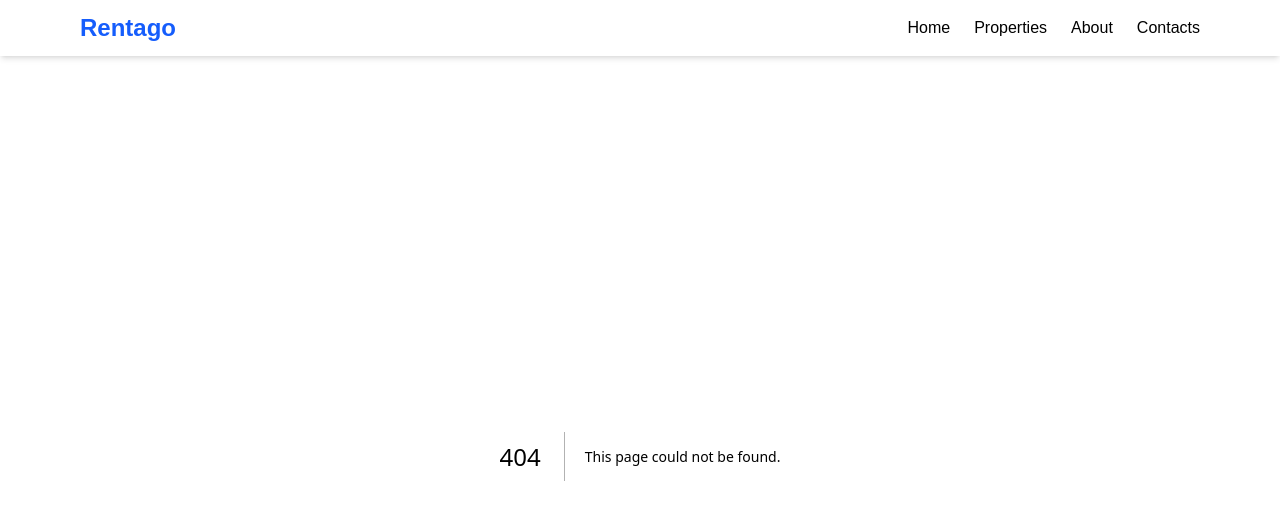
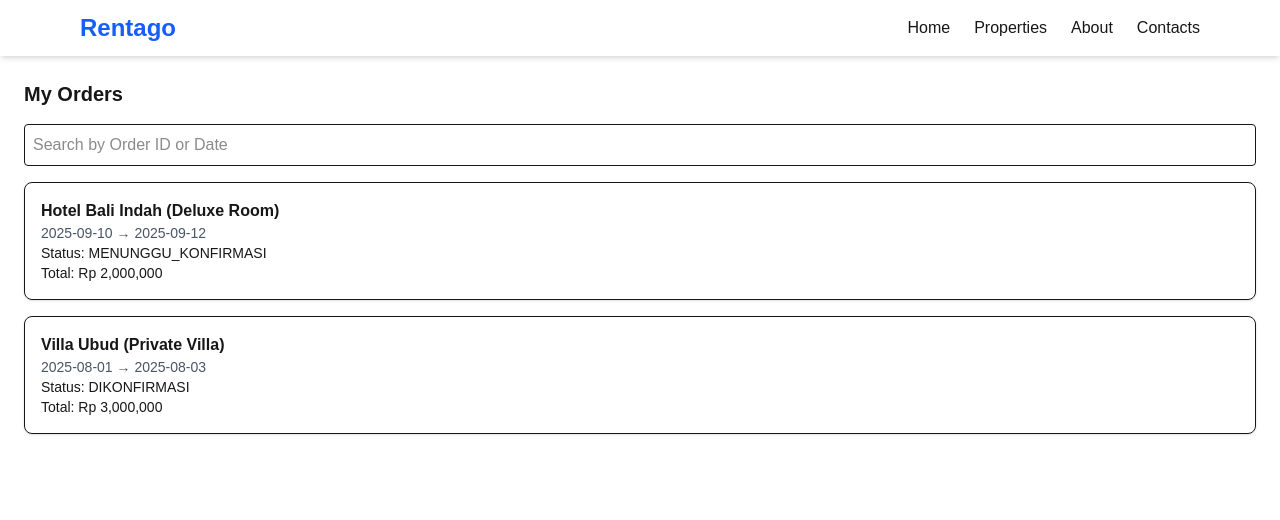
Before and after one commit to hsafira777/rentago-fe, a Next.js app: page /orders in a window 1280 px wide. Before the commit this address had no page. Shown: the top 520 px of the page. Built offline with nearby package versions, Linux system fonts and the light colour scheme.

Commit message:
membuat order page

```diff
--- /dev/null
+++ b/src/app/orders/page.tsx
@@ -0,0 +1,130 @@
+"use client";
+
+import { useState, useEffect } from "react";
+
+interface Order {
+  id: string;
+  startDate: string;
+  endDate: string;
+  status: string;
+  totalPrice: number;
+  property: {
+    id: string;
+    name: string;
+    city: string;
+  };
+  room: {
+    id: string;
+    name: string;
+  };
+  payment: {
+    id: string;
+    paymentMethod: string;
+    status: string;
+    proofUrl?: string | null;
+  };
+}
+
+export default function OrdersPage() {
+  const [orders, setOrders] = useState<Order[]>([]);
+  const [search, setSearch] = useState("");
+
+  // Dummy data
+  useEffect(() => {
+    const dummy: Order[] = [
+      {
+        id: "order_001",
+        startDate: "2025-09-10",
+        endDate: "2025-09-12",
+        status: "MENUNGGU_KONFIRMASI",
+        totalPrice: 2000000,
+        property: {
+          id: "prop_123",
+          name: "Hotel Bali Indah",
+          city: "Denpasar",
+        },
+        room: {
+          id: "room_123",
+          name: "Deluxe Room",
+        },
+        payment: {
+          id: "pay_001",
+          paymentMethod: "TRANSFER",
+          status: "PENDING",
+        },
+      },
+      {
+        id: "order_002",
+        startDate: "2025-08-01",
+        endDate: "2025-08-03",
+        status: "DIKONFIRMASI",
+        totalPrice: 3000000,
+        property: {
+          id: "prop_456",
+          name: "Villa Ubud",
+          city: "Gianyar",
+        },
+        room: {
+          id: "room_456",
+          name: "Private Villa",
+        },
+        payment: {
+          id: "pay_002",
+          paymentMethod: "GATEWAY",
+          status: "CONFIRMED",
+        },
+      },
+    ];
+    setOrders(dummy);
+  }, []);
+
+  const filtered = orders.filter(
+    (o) =>
+      o.id.includes(search) ||
+      o.startDate.includes(search) ||
+      o.endDate.includes(search)
+  );
+
+  return (
+    <div className="p-6">
+      <h1 className="text-xl font-bold mb-4">My Orders</h1>
+
+      <input
+        type="text"
+        placeholder="Search by Order ID or Date"
+        value={search}
+        onChange={(e) => setSearch(e.target.value)}
+        className="border p-2 rounded w-full mb-4"
+      />
+
+      <ul className="space-y-4">
+        {filtered.map((o) => (
+          <li
+            key={o.id}
+            className="p-4 border rounded-lg shadow-sm flex justify-between items-center"
+          >
+            <div>
+              <p className="font-semibold">
+                {o.property.name} ({o.room.name})
+              </p>
+              <p className="text-sm text-gray-600">
+                {o.startDate} → {o.endDate}
+              </p>
+              <p className="text-sm">
+                Status: <span className="font-medium">{o.status}</span>
+              </p>
+              <p className="text-sm">
+                Total: Rp {o.totalPrice.toLocaleString()}
+              </p>
+            </div>
+            {o.status === "MENUNGGU_PEMBAYARAN" && (
+              <button className="bg-red-500 text-white px-3 py-1 rounded">
+                Cancel
+              </button>
+            )}
+          </li>
+        ))}
+      </ul>
+    </div>
+  );
+}
```
